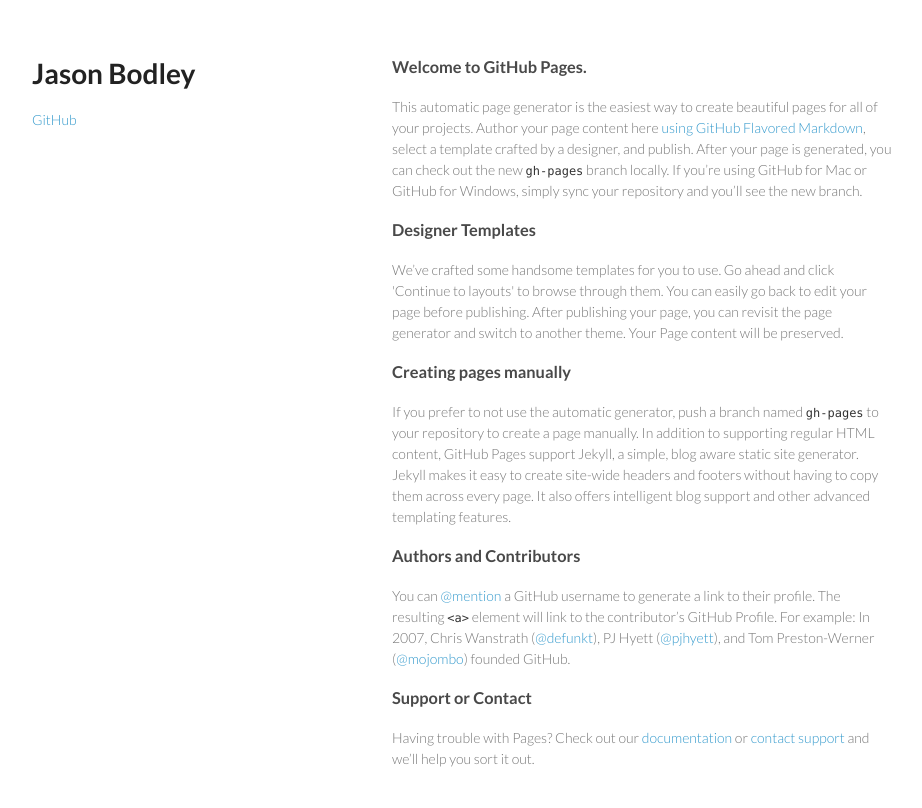
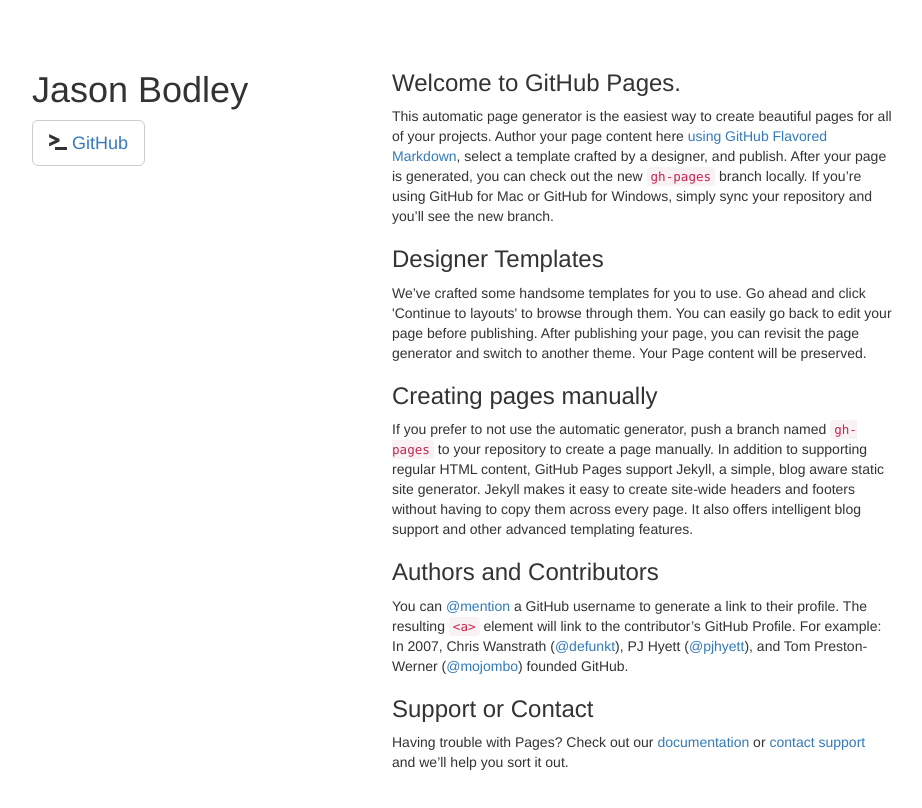
Before and after one commit to JasonBodley/JasonBodley.github.io, a plain HTML site: page index.html in a window 1280 px wide. Shown: the whole page, without its empty margins (178-1100 px from the left). Drawn offline with nearby package versions, Linux system fonts and the light colour scheme.

Commit message:
updates to HTML

```diff
--- a/index.html
+++ b/index.html
@@ -5,6 +5,8 @@
       <meta http-equiv="X-UA-Compatible" content="chrome=1">
       <title>Jason Bodley - Software Developer</title>
       <link rel="stylesheet" href="stylesheets/styles.css">
+      <link rel="stylesheet" href="stylesheets/github-light.css">
+      <link rel="stylesheet" href="bootstrap/css/bootstrap.min.css">
       <link rel="stylesheet" href="stylesheets/github-light.css">
       <meta name="viewport" content="width=device-width, initial-scale=1, user-scalable=no">
       <!--[if lt IE 9]>
@@ -15,7 +17,9 @@
       <div class="wrapper">
          <header>
             <h1>Jason Bodley</h1>
-            <p class="view"><a href="https://github.com/JasonBodley">GitHub</a></p>
+            <button type="button" class="btn btn-default btn-lg">
+						  <span class="glyphicon glyphicon-console" aria-hidden="true"></span> <a href="https://github.com/JasonBodley">GitHub</a>
+						</button>
          </header>
          <section>
             <h3>
```
